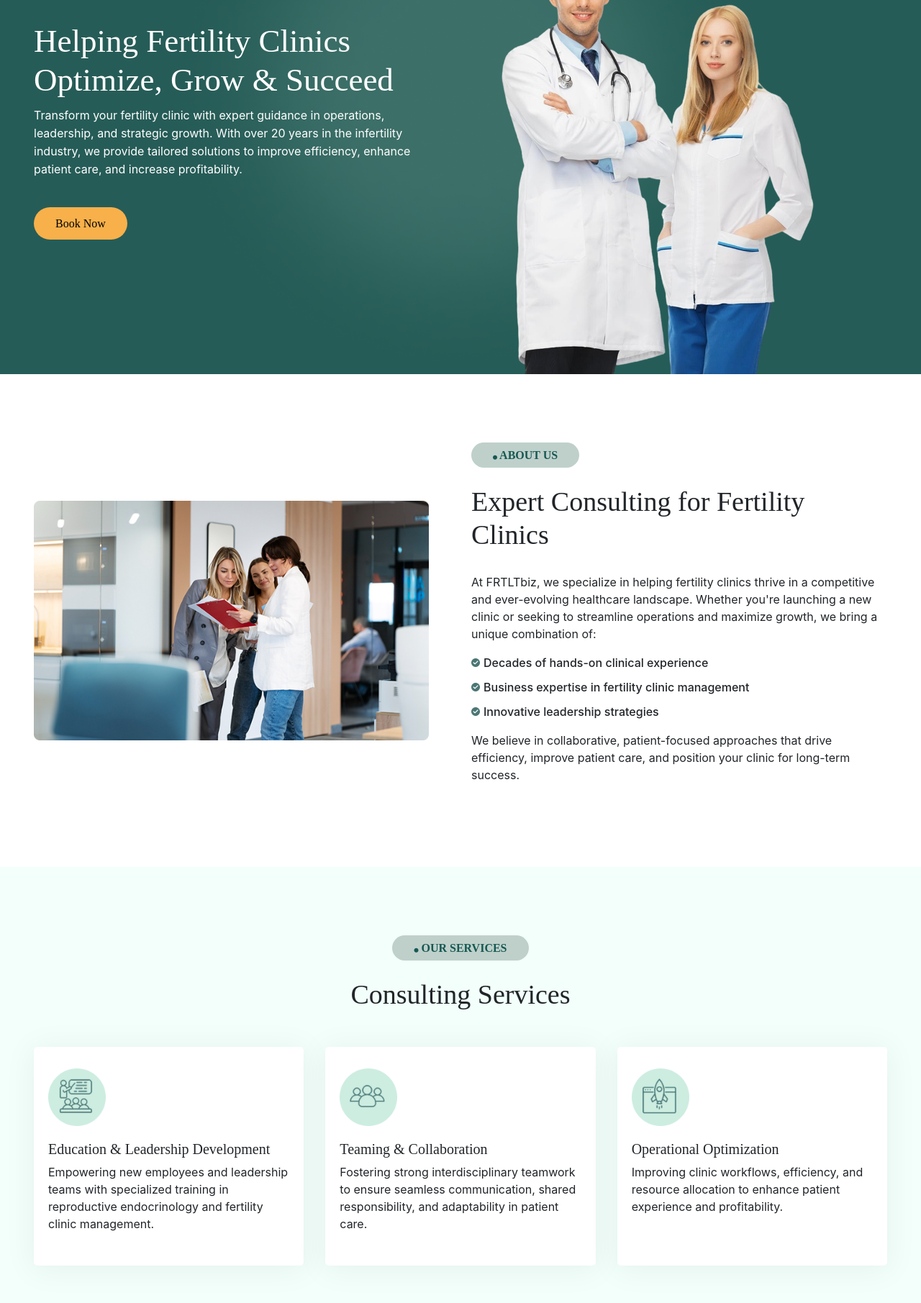
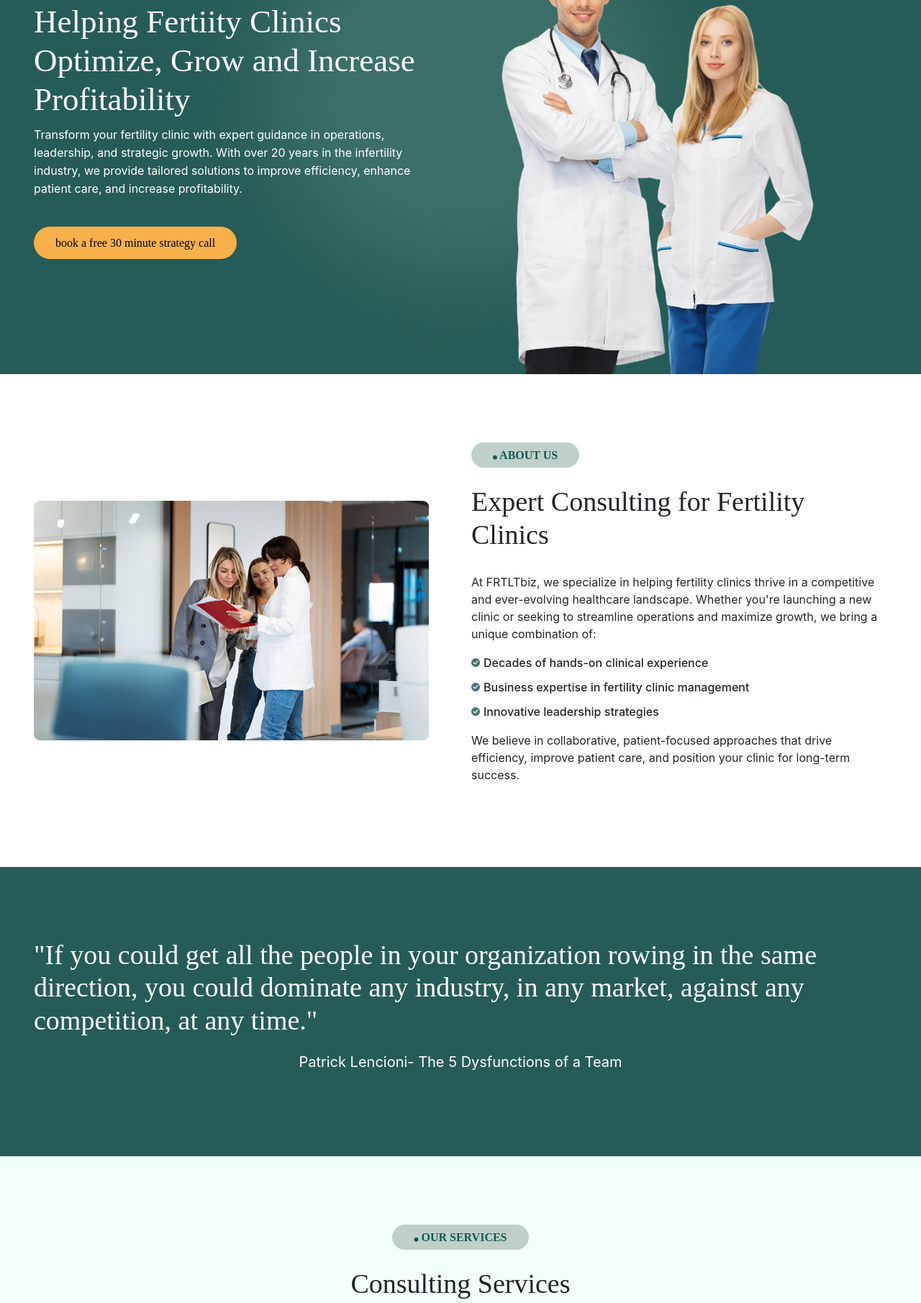
Before and after one commit to owlstechbd/Fertility-Clini, a plain HTML site: page index.html in a window 1280 px wide. Shown: the part 301-2112 px from the top of the page at 72% size. Drawn offline with nearby package versions, Linux system fonts and the light colour scheme; a web font is replaced by a local one.

Commit message:
dsfhhhsgdf

```diff
--- a/css/style.css
+++ b/css/style.css
@@ -329,8 +329,21 @@ img:hover{
 .guidance-text{
     width: 50%;
 }
+
 .guidance-text p{
+    font-size: 30px;
+    font-weight: 600;
     margin-bottom: 30px;
+}
+.cta{
+    color: #fff;
+    padding: 100px 0;
+    background: rgba(38, 92, 87, 1);
+}
+.cta p{
+    text-align: center;
+    margin-top: 20px;
+    font-size: 20px;
 }
 #footer{
     width: 100%;
--- a/index.html
+++ b/index.html
@@ -82,7 +82,7 @@
                         </div>
 
                         <div class="header-btn header-btn-top">
-                            <a href="#">Book Now</a>
+                            <a href="https://calendly.com/kellyjgonda/30min">Book Now</a>
                         </div>
 
                     </div>
@@ -99,7 +99,7 @@
 
 
 
-                                <h2>Helping Fertility Clinics <br> Optimize, Grow & Succeed</h2>
+                                <h2> Helping Fertiity Clinics Optimize, Grow and Increase Profitability</h2>
                                 <p>Transform your fertility clinic with expert guidance in operations, leadership, and
                                     strategic growth. With over 20 years in the infertility industry, we provide
                                     tailored solutions to improve efficiency, enhance patient care, and increase
@@ -107,7 +107,7 @@
 
                             </div>
                             <div class="header-btn book-btn">
-                                <a href="#">Book Now</a>
+                                <a href="https://calendly.com/kellyjgonda/30min">book a free 30 minute strategy call</a>
                             </div>
                         </div>
                     </div>
@@ -165,6 +165,13 @@
                 </div>
 
             </div>
+        </div>
+    </section>
+
+    <section class="cta">
+        <div class="container">
+            <h2>"If you could get all the people in your organization rowing in the same direction, you could dominate any industry, in any market, against any competition, at any time."</h2>
+            <p>Patrick Lencioni- The 5 Dysfunctions of a Team</p>
         </div>
     </section>
 
@@ -313,8 +320,8 @@
                             <li>✅ Certified Fertility Nurse</li>
                             <li>✅ Doctorate of Pharmacy</li>
                             <li>✅ Licensed Pharmacist</li>
-                            <li>✅ MBA – Creighton University</li>
-                            <li>✅ Stanford University Certificate: AI in Healthcare & Startup Strategy</li>
+                            <li>✅ Master's in Business Administration</li>
+                            <li>✅ AI in Healthcare and startup strategy -Stanford</li>
                         </ul>
                     </div>
                 </div>
@@ -350,11 +357,9 @@
 
 
                 <div class="guidance-text">
-                    <h2>Need expert guidance?</h2>
-                    <p>Let’s discuss how we can help your fertility clinic succeed.</p>
-
+                    <p>Lets explore initiatives that enhance teamwork and contribute to lasting nurse retention within your organization.</h2>
                     <div class="header-btn">
-                        <a href="#">Book Now</a>
+                        <a href="https://calendly.com/kellyjgonda/30min">book a free 30 minute strategy call</a>
                     </div>
                 </div>
             </div>
```
Also changed, not shown: images/guidance-photo.png.
